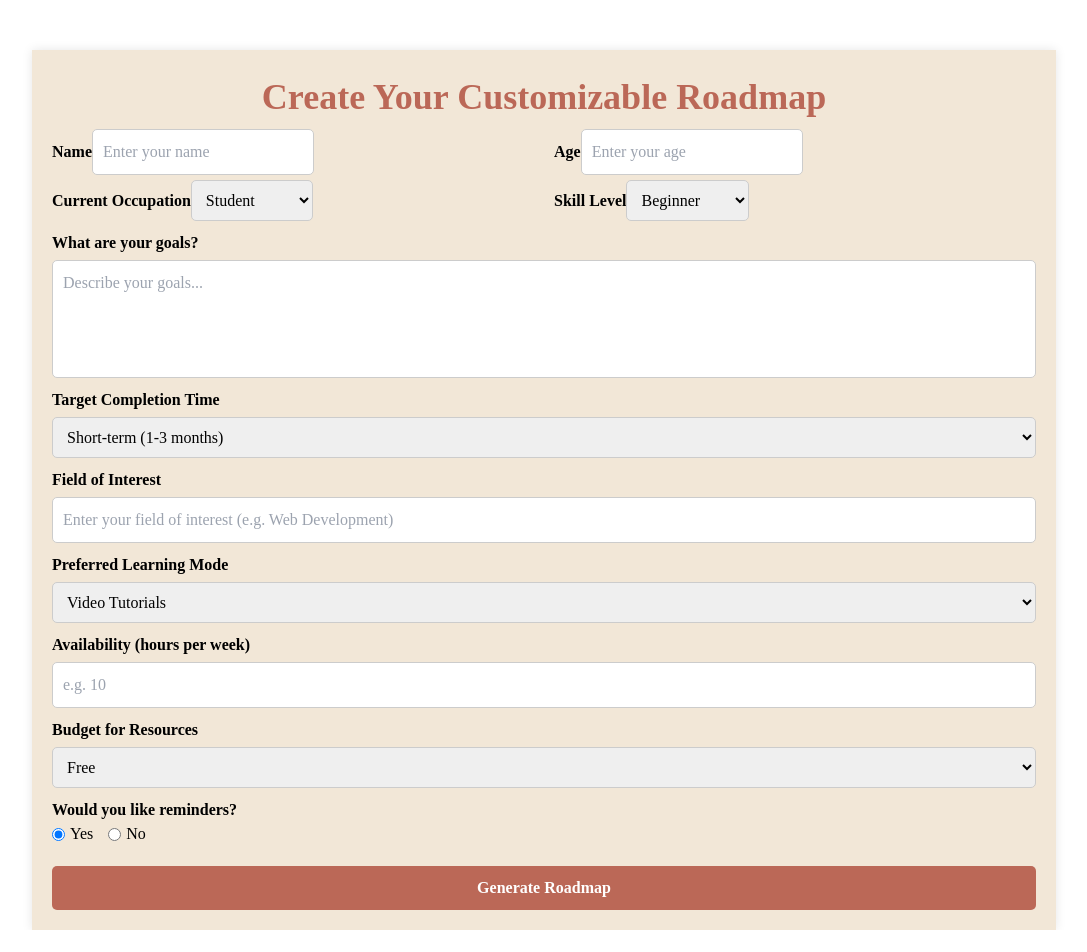
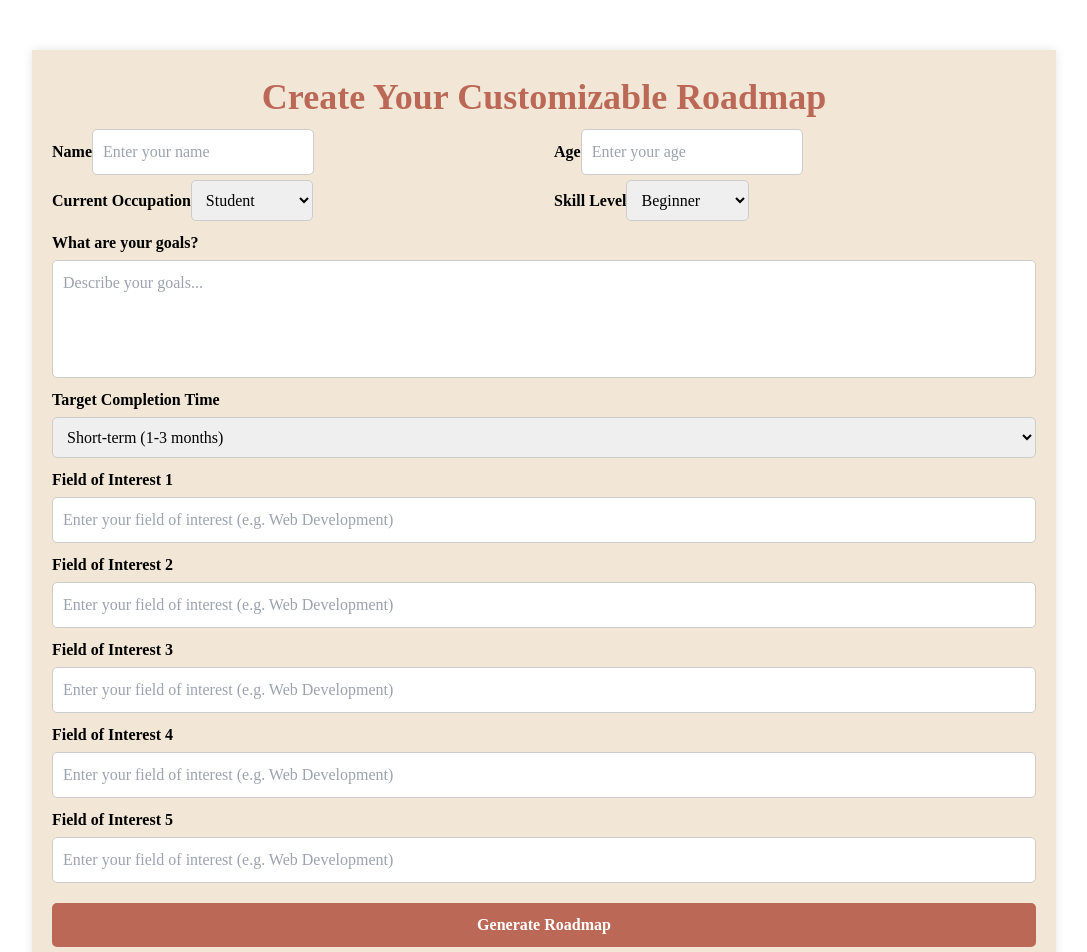
Before and after one commit to mehakSharma2/Zenith, a React (Create React App) app in the folder my-app/: page /form in a window 1280 px wide. Shown: the top 952 px of the page, without its empty margins (96-1183 px from the left). Before the commit the page ends 930 px from the top, so only its background shows below. Built offline with nearby package versions, Linux system fonts and the light colour scheme.

Commit message:
changes in form

```diff
--- a/my-app/src/components/Form.js
+++ b/my-app/src/components/Form.js
@@ -119,7 +119,6 @@ function App() {
     <div style={styles.container}>
       <h2 style={styles.h2}>Create Your Customizable Roadmap</h2>
       <form onSubmit={handleSubmit} style={styles.form}>
-        {/* Personal Information */}
         <div style={styles.grid}>
           <div>
             <label htmlFor="name" style={styles.label}>Name</label>
@@ -182,7 +181,6 @@ function App() {
           </div>
         </div>
 
-        {/* Goals & Objectives */}
         <label htmlFor="goals" style={styles.label}>What are your goals?</label>
         <textarea
           id="goals"
@@ -209,8 +207,52 @@ function App() {
           <option value="long-term">Long-term (6+ months)</option>
         </select>
 
-        {/* Field of Interest */}
-        <label htmlFor="field" style={styles.label}>Field of Interest</label>
+
+        <label htmlFor="field" style={styles.label}>Field of Interest 1</label>
+        <input
+          type="text"
+          id="field"
+          name="field"
+          value={formData.field}
+          onChange={handleChange}
+          placeholder="Enter your field of interest (e.g. Web Development)"
+          style={styles.input}
+          required
+        />
+        <label htmlFor="field" style={styles.label}>Field of Interest 2</label>
+        <input
+          type="text"
+          id="field"
+          name="field"
+          value={formData.field}
+          onChange={handleChange}
+          placeholder="Enter your field of interest (e.g. Web Development)"
+          style={styles.input}
+          required
+        />
+        <label htmlFor="field" style={styles.label}>Field of Interest 3</label>
+        <input
+          type="text"
+          id="field"
+          name="field"
+          value={formData.field}
+          onChange={handleChange}
+          placeholder="Enter your field of interest (e.g. Web Development)"
+          style={styles.input}
+          required
+        />
+        <label htmlFor="field" style={styles.label}>Field of Interest 4</label>
+        <input
+          type="text"
+          id="field"
+          name="field"
+          value={formData.field}
+          onChange={handleChange}
+          placeholder="Enter your field of interest (e.g. Web Development)"
+          style={styles.input}
+          required
+        />
+        <label htmlFor="field" style={styles.label}>Field of Interest 5</label>
         <input
           type="text"
           id="field"
@@ -222,73 +264,7 @@ function App() {
           required
         />
 
-        {/* Learning Preferences */}
-        <label htmlFor="learningMode" style={styles.label}>Preferred Learning Mode</label>
-        <select
-          id="learningMode"
-          name="learningMode"
-          value={formData.learningMode}
-          onChange={handleChange}
-          style={styles.input}
-          required
-        >
-          <option value="videos">Video Tutorials</option>
-          <option value="reading">Reading Materials</option>
-          <option value="projects">Hands-on Projects</option>
-          <option value="interactive">Interactive Quizzes</option>
-        </select>
 
-        <label htmlFor="availability" style={styles.label}>Availability (hours per week)</label>
-        <input
-          type="number"
-          id="availability"
-          name="availability"
-          value={formData.availability}
-          onChange={handleChange}
-          placeholder="e.g. 10"
-          style={styles.input}
-          required
-        />
-
-        {/* Budget */}
-        <label htmlFor="budget" style={styles.label}>Budget for Resources</label>
-        <select
-          id="budget"
-          name="budget"
-          value={formData.budget}
-          onChange={handleChange}
-          style={styles.input}
-          required
-        >
-          <option value="free">Free</option>
-          <option value="low-cost">Low-Cost</option>
-          <option value="premium">Premium</option>
-        </select>
-
-        {/* Progress Tracking */}
-        <label style={styles.label}>Would you like reminders?</label>
-        <div style={styles.radioGroup}>
-          <input
-            type="radio"
-            id="reminder-yes"
-            name="reminder"
-            value="yes"
-            checked={formData.reminder === 'yes'}
-            onChange={handleChange}
-          />
-          <label htmlFor="reminder-yes" style={styles.radioLabel}>Yes</label>
-          <input
-            type="radio"
-            id="reminder-no"
-            name="reminder"
-            value="no"
-            checked={formData.reminder === 'no'}
-            onChange={handleChange}
-          />
-          <label htmlFor="reminder-no" style={styles.radioLabel}>No</label>
-        </div>
-
-        {/* Submit Button */}
         <button type="submit" style={styles.button}>Generate Roadmap</button>
       </form>
     </div>
```
